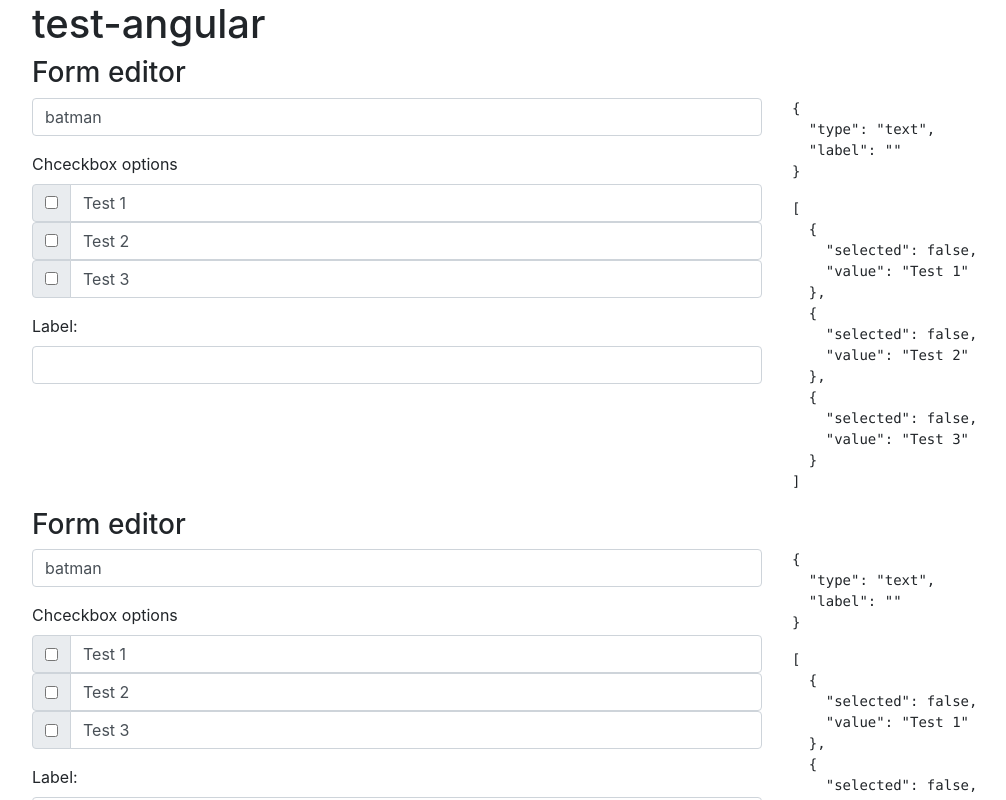
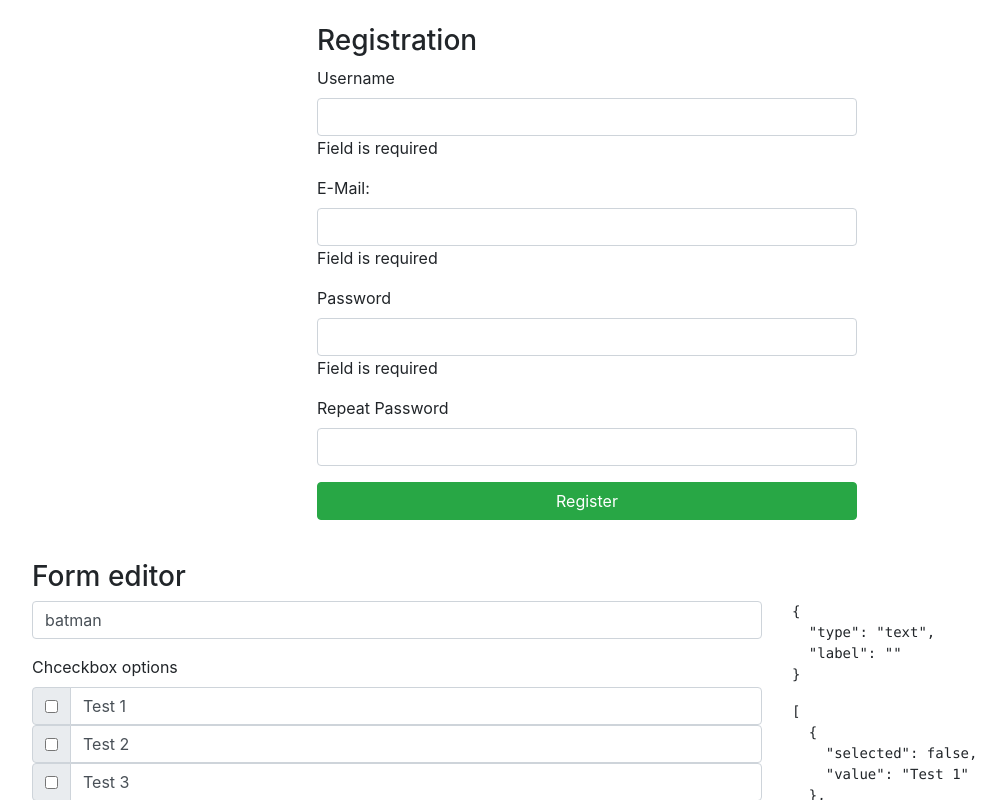
Before and after one commit to TomaszOciepa/angular-demo, an Angular app: page /form in a window 1280 px wide. Shown: the top 800 px of the page, without its empty margins (53-1059 px from the left). Built offline with nearby package versions, Linux system fonts and the light colour scheme.

Commit message:
validation form

```diff
--- a/src/app/app.component.html
+++ b/src/app/app.component.html
@@ -1,7 +1,13 @@
 
 <div class="container">
-    <h1>{{title}}</h1>
+    <!-- <h1>{{title}}</h1> -->
 
-    <forms-editor></forms-editor>
+    <!-- <forms-editor></forms-editor> -->
+    <div class="row">
+        <div class="col-lg-6 my-4 mx-auto">
+            <registration></registration>
+        </div>
+    </div>
+
     <router-outlet></router-outlet>
 </div>
--- a/src/app/app.module.ts
+++ b/src/app/app.module.ts
@@ -4,6 +4,7 @@ import { NgModule } from '@angular/core';
 import { AppRoutingModule } from './app-routing.module';
 import { AppComponent } from './app.component';
 import { FormsEditorModule } from './forms-editor/forms-editor.module';
+import { ValidationModule } from './validation/validation.module';
 
 
 @NgModule({
@@ -13,7 +14,8 @@ import { FormsEditorModule } from './forms-editor/forms-editor.module';
   imports: [
     BrowserModule,
     AppRoutingModule,
-    FormsEditorModule
+    FormsEditorModule,
+    ValidationModule
   ],
   providers: [],
   bootstrap: [AppComponent]
--- a/src/app/forms-editor/form-field-editor/form-field-editor.component.ts
+++ b/src/app/forms-editor/form-field-editor/form-field-editor.component.ts
@@ -27,7 +27,7 @@ export class FormFieldEditorComponent implements OnInit {
   @Output()
   dataChange = new EventEmitter()
 
-  @ViewChild(NgForm)
+  // @ViewChild(NgForm)
   form: NgForm
 
   ngOnInit() {
--- /dev/null
+++ b/src/app/validation/registration/registration.component.html
@@ -0,0 +1,40 @@
+<h3>Registration</h3>
+<form [formGroup]="registrationForm">
+  <div class="form-group">
+    <label>Username</label>
+    <input type="text" class="form-control" formControlName="username">
+    <div *ngIf="registrationForm.get('username').hasError('required')">
+        Field is required
+    </div>
+    <div *ngIf="registrationForm.get('username').getError('minlength') as error">
+        Field has to have at least {{error.requiredLength}} letters
+    </div>
+  </div>
+  <div class="form-group">
+    <label>E-Mail:</label>
+    <input type="text" class="form-control" formControlName="email">
+    <div *ngIf="registrationForm.get('email').hasError('required')">
+      Field is required
+  </div>
+    <div *ngIf="registrationForm.get('email').hasError('email')">
+        E-mail format is incorrect
+    </div>
+  </div>
+  <div class="form-group">
+    <label>Password</label>
+    <input type="text" class="form-control" formControlName="password">
+    <div *ngIf="registrationForm.get('password').hasError('required')">
+      Field is required
+  </div>
+    <div *ngIf="registrationForm.get('password').hasError('pattern')">
+        Password has to contain Uppercase, Lowercase letters and number
+    </div>
+  </div>
+  <div class="form-group">
+    <label>Repeat Password</label>
+    <input type="text" class="form-control" formControlName="repeat_password">
+  </div>
+  <div class="form-group">
+    <input type="submit" class="btn btn-success btn-block" value="Register">
+  </div>
+</form>
--- /dev/null
+++ b/src/app/validation/registration/registration.component.ts
@@ -0,0 +1,33 @@
+import { Component, OnInit } from '@angular/core';
+import { FormBuilder, Validators } from '@angular/forms';
+
+@Component({
+  selector: 'registration',
+  templateUrl: './registration.component.html',
+  styleUrls: ['./registration.component.css']
+})
+export class RegistrationComponent implements OnInit {
+
+  registrationForm = this.form.group({
+    username: this.form.control('', [
+      Validators.required,
+      Validators.minLength(3)
+    ]),
+    email: this.form.control('', [
+      Validators.required,
+      Validators.email
+    ]),
+    password: this.form.control('', [
+      Validators.required,
+      Validators.pattern('^(?=.*\d)(?=.*[a-z])(?=.*[A-Z])(?!.*\s).*$'),
+    ]),
+    repeat_password: this.form.control(''),
+  })
+
+  constructor(private form:FormBuilder) { }
+
+  ngOnInit() {
+    console.log(this.registrationForm)
+  }
+
+}
```
Also changed, not shown: src/app/validation/validation.module.ts (added, +15 -0 lines), src/app/validation/registration/registration.component.css (added), 1 other file (tests, documents, lock files or other folders).
